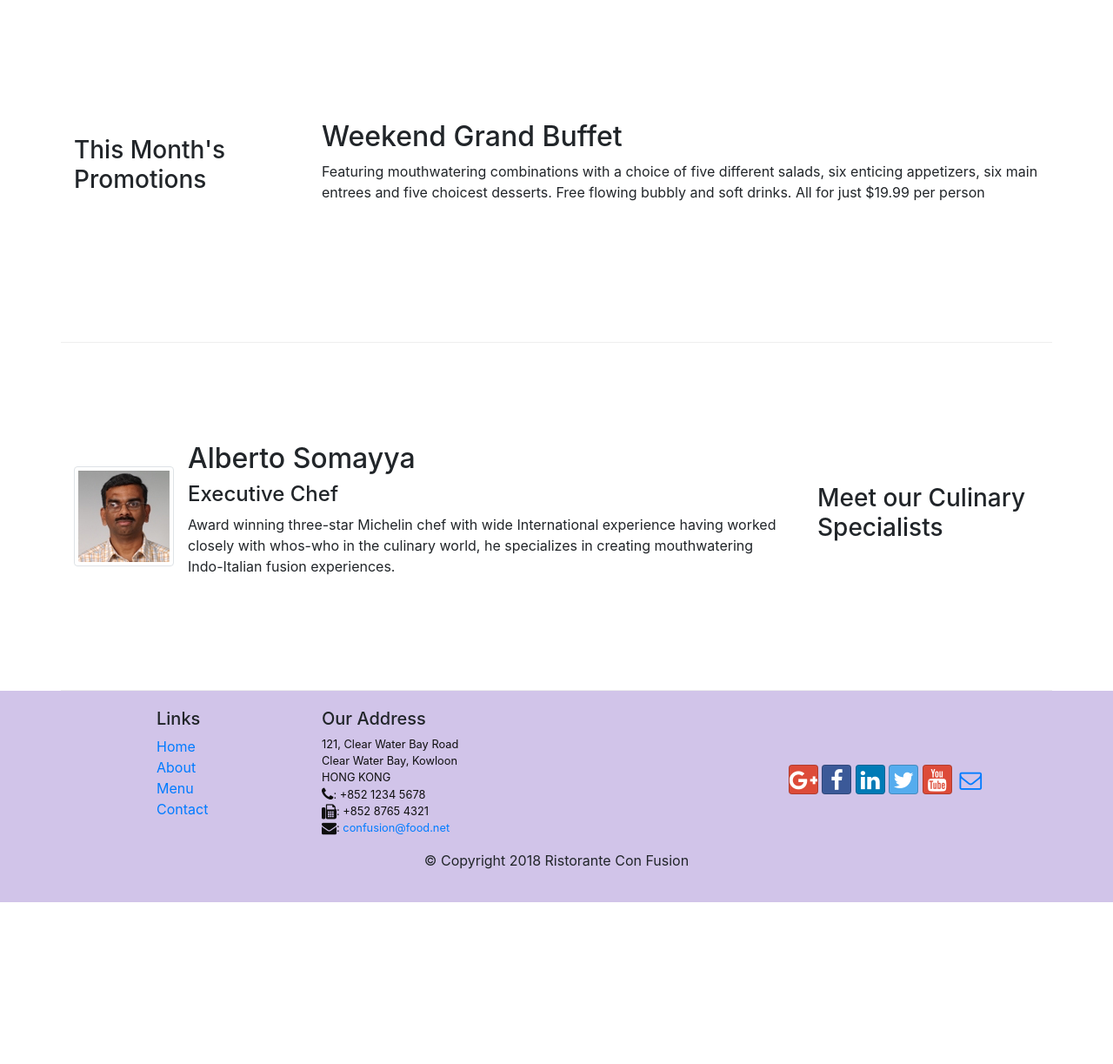
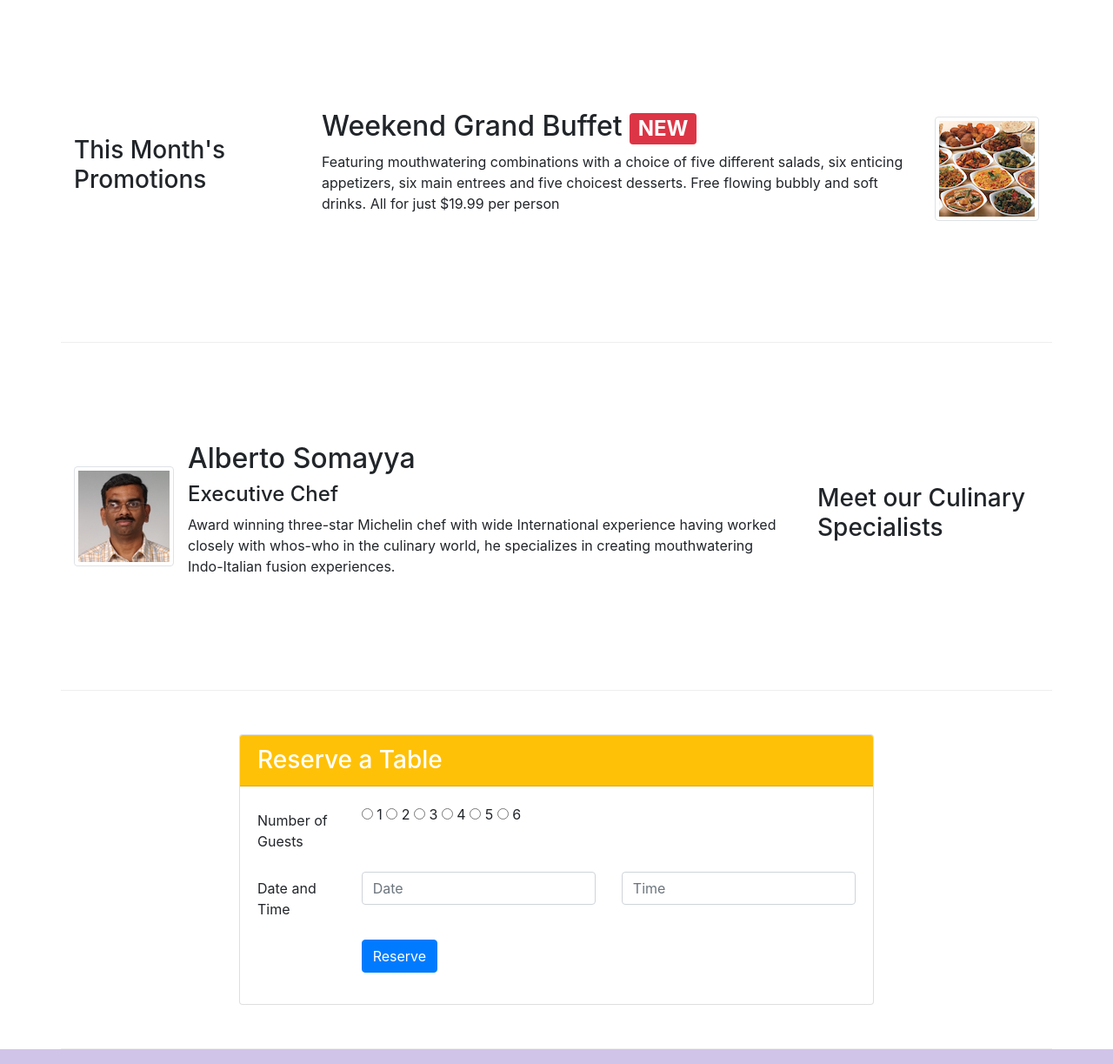
Before and after one commit to khudania/conFusion, a website: page index.html in a window 1280 px wide. Shown: the part 760-1983 px from the top of the page at 87% size. Before the commit the page ends 1797 px from the top, so only its background shows below. Drawn offline with nearby package versions, Linux system fonts and the light colour scheme.

Commit message:
Assignment-2

```diff
--- a/index.html
+++ b/index.html
@@ -45,9 +45,16 @@
                     <p>We take inspiration from the World's best cuisines, and create a unique fusion experience. Our
                         lipsmacking creations will tickle your culinary senses!</p>
                 </div>
-                <div class="col-12 col-sm align-self-center">
+                <div class="row justify-content-center">
+                <div class="col-12 col-sm-6 align-self-center">
                         <img src="img/logo.png" class="img-fluid">
                     </div>
+
+                    <div class="col-12 col-sm-6 align-self-center">
+                        <a href="#reserveform" class="btn btn-block btn-sm btn-warning"> Reserve Table</a>
+                    </div>
+                </div>
+
             </div>
         </div>
     </header>
@@ -82,12 +89,24 @@
                 <h3>This Month's Promotions</h3>
             </div>
             <div class="col col-sm col-md">
-                <h2>Weekend Grand Buffet</h2>
-                <p>Featuring mouthwatering combinations with a choice of five different
-                    salads, six
-                    enticing appetizers,
-                    six main entrees and five choicest desserts. Free flowing bubbly and soft drinks. All for just
-                    $19.99 per person </p>
+                    <div class="media">
+
+                            <div class="media-body">
+                                <h2 class="mt-0">Weekend Grand Buffet
+                                        <span class="badge badge-danger">NEW</span>
+                                </h2>
+                                <!-- <h4>Executive Chef</h4> -->
+                                <p class="d-none d-sm-block">Featuring mouthwatering combinations with a choice of five different
+                                        salads, six
+                                        enticing appetizers,
+                                        six main entrees and five choicest desserts. Free flowing bubbly and soft drinks. All for just
+                                        $19.99 per person
+                                    </p>
+                            </div>
+                            <img class="d-flex ml-3 img-thumbnail align-self-center"
+                            src="img/buffet.png" alt="Alberto Somayya">
+                        </div>
+
             </div>
         </div>
 
@@ -107,6 +126,51 @@
                                     whos-who in the culinary world, he specializes in
                                     creating mouthwatering Indo-Italian fusion experiences.
                                     </p>
+                            </div>
+                        </div>
+            </div>
+        </div>
+
+
+
+        <div class="row row-content justify-content-center">
+            <div class="col-sm-8">
+                    <div class="card">
+                            <h3 class="card-header bg-warning text-white">Reserve a Table</h3>
+                            <div class="card-body">
+                                 <form id="reserveform">
+                                        <div class="form-group row">
+                                            <label for="firstname" class="col-md-2 col-form-label">Number of Guests</label>
+                                            <div class="col-md-10">
+                                                    <input type="radio" aria-label="Radio button for following text input"> 1
+                                                    <input type="radio" aria-label="Radio button for following text input"> 2
+                                                    <input type="radio" aria-label="Radio button for following text input"> 3
+                                                    <input type="radio" aria-label="Radio button for following text input"> 4
+                                                    <input type="radio" aria-label="Radio button for following text input"> 5
+                                                    <input type="radio" aria-label="Radio button for following text input"> 6
+                                            </div>
+                                        </div>
+
+                                        <div class="form-group row">
+                                                <label for="telnum" class="col-md-2 col-form-label">Date and Time</label>
+                                                <div class="col-md-5">
+                                                    <!-- <input type="date" class="form-control" id="date" name="date" placeholder="Date"> -->
+                                                    <input placeholder="Date" class="form-control" type="text" onfocus="(this.type='date')" onblur="(this.type='text')" id="date">
+                                                </div>
+                                                <div class="col-md-5">
+                                                    <!-- <input type="time" class="form-control" id="time" name="time" placeholder="Time"> -->
+                                                    <input placeholder="Time" class="form-control" type="text" onfocus="(this.type='time')" onblur="(this.type='text')" id="time">
+                                                </div>
+                                            </div>
+
+
+
+                                                <div class="form-group row">
+                                                        <div class="offset-md-2 col-md-4">
+                                                            <button type="submit" class="btn btn-primary">Reserve</button>
+                                                        </div>
+                                                    </div>
+                                    </form>
                             </div>
                         </div>
             </div>
```
Also changed, not shown: Assign-2 Desktop.png (added), Assign-2 Mobile.png (added), css/styles.css (line endings or trailing spaces).
